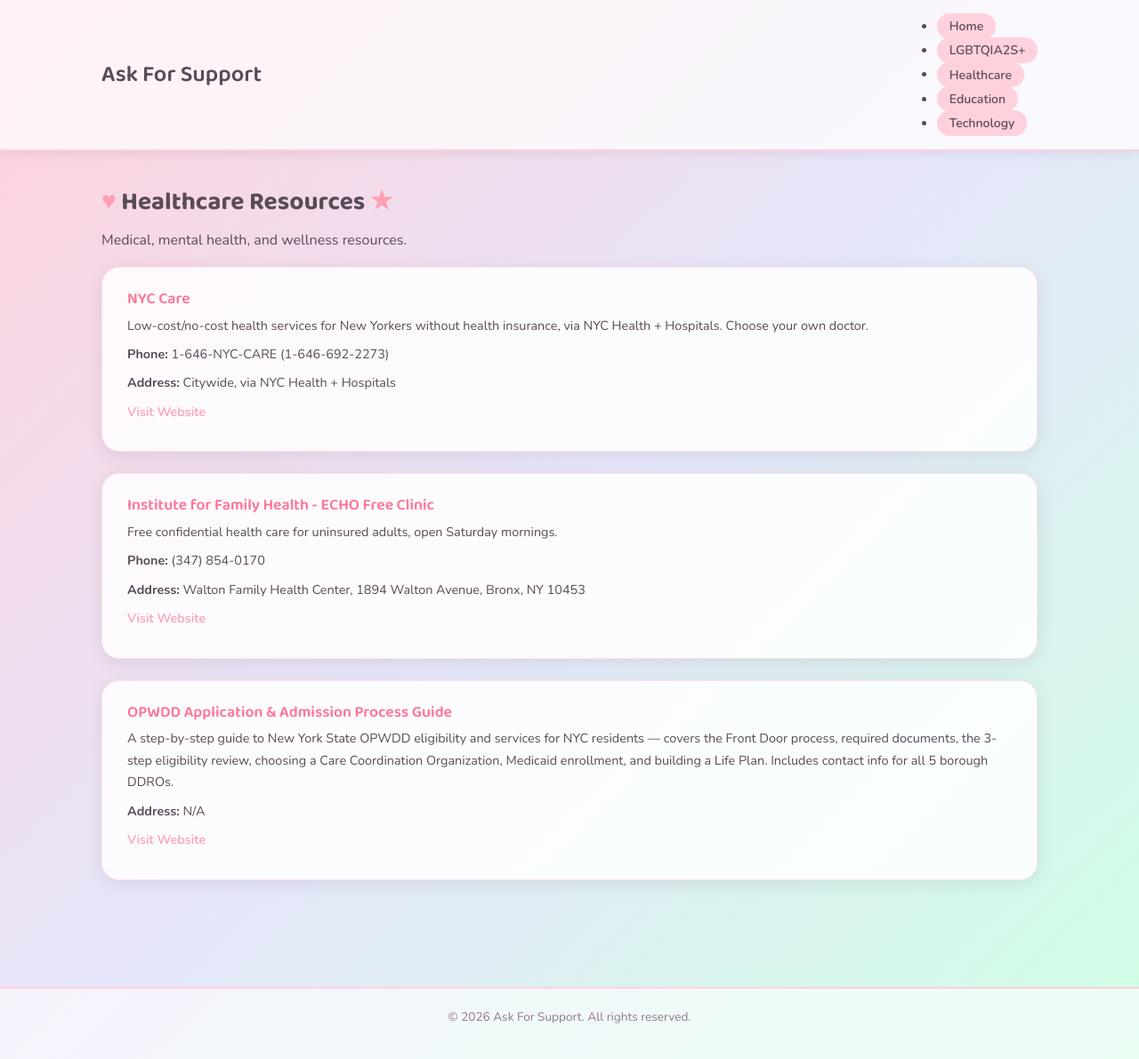
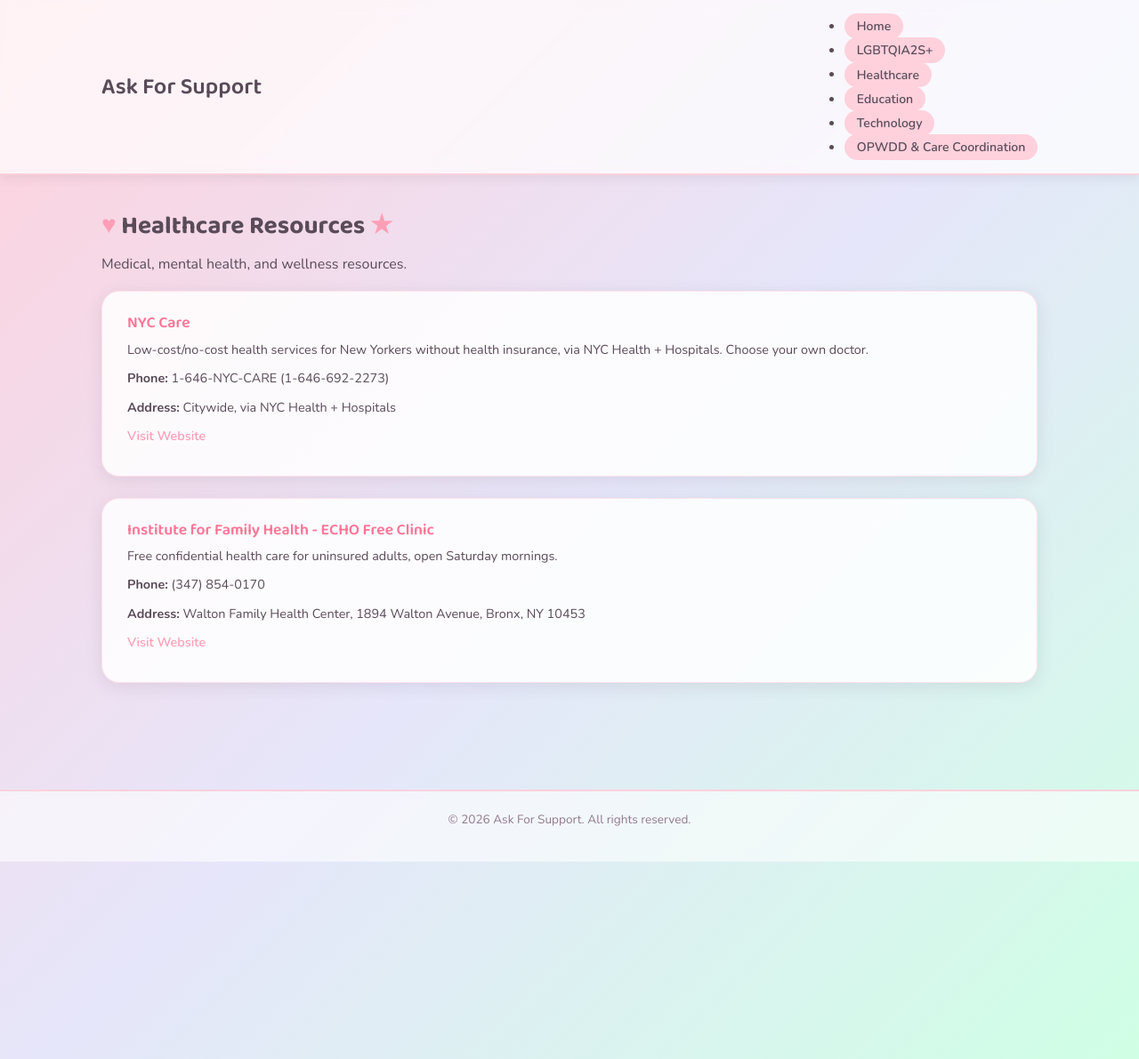
Before and after one commit to penelopethrock-cyber/askforsupport, a Jekyll site: the page built from healthcare/index.html, in a window 1280 px wide and 1191 px high. Shown: the whole window at 89% size. Built offline with Jekyll 4.4.1, drawn with Linux system fonts in a browser that asks for light colours.

Commit message:
Add OPWDD Care Coordination resource section
- Add opwdd.html: full standalone page with NYC CCO cards (Care Design NY, Tri-County Care, ACA-NY) and OPWDD Front Door 5-step process, styled with existing .resource-card/.resource-grid CSS classes
- Add opwdd/index.html: Jekyll data-driven subdir page matching site pattern
- Update _data/resources.yml: add opwdd section with CCO and Front Door entries
- Update _includes/nav.html: add OPWDD & Care Coordination nav link
- Update index.html: add OPWDD & Care Coordination category card

```diff
--- a/_data/resources.yml
+++ b/_data/resources.yml
@@ -21,10 +21,6 @@
     phone: "(347) 854-0170"
     address: "Walton Family Health Center, 1894 Walton Avenue, Bronx, NY 10453"
     link: "https://institute.org"
-  - name: "OPWDD Application & Admission Process Guide"
-    description: "A step-by-step guide to New York State OPWDD eligibility and services for NYC residents — covers the Front Door process, required documents, the 3-step eligibility review, choosing a Care Coordination Organization, Medicaid enrollment, and building a Life Plan. Includes contact info for all 5 borough DDROs."
-    address: "N/A"
-    link: "/assets/docs/opwdd-guide.pdf"
 
 education:
   - name: Brooklyn College Adult Literacy Program (BCALP)
@@ -46,3 +42,22 @@
     phone: "(212) 714-8400"
     address: "Multiple locations, e.g. NYPL 53rd Street Library, 18 West 53rd Street, New York, NY 10019"
     link: "https://nyc.gov/content/oti/pages/free-computer-centers"
+
+opwdd:
+  - name: Care Design NY
+    description: "Provides comprehensive Health Home care management and Medicaid Service Coordination (MSC) for people with I/DD enrolled in OPWDD services. Serves all 5 NYC boroughs."
+    phone: "(518) 235-1888"
+    link: "https://caredesignny.org"
+  - name: Tri-County Care
+    description: "A New York CCO providing Health Home care management and MSC for people with I/DD enrolled in OPWDD services, with offices in Brooklyn, Long Island City, and other locations."
+    phone: "844-504-8400"
+    link: "https://tricountycare.org"
+    note: "As of mid-2026, OPWDD reports Tri-County Care has paused new enrollments. Contact OPWDD or another CCO if enrolling for the first time."
+  - name: Advance Care Alliance of NY (ACA-NY)
+    description: "A nonprofit CCO providing Health Home care management and MSC for people with I/DD enrolled in OPWDD services across all 5 NYC boroughs. Customer service available 24 hours a day."
+    phone: "1-833-692-2269 (24/7 Customer Service)"
+    link: "https://acany.org"
+  - name: "OPWDD Front Door — How to Access Services"
+    description: "The standard entry process for OPWDD services in NY: (1) Contact the Front Door/OPWDD Infoline or a Care Manager; (2) Complete eligibility determination (documentation of I/DD); (3) Enroll in a Care Coordination Organization; (4) Develop a Life Plan; (5) Access services through your plan."
+    phone: "OPWDD Infoline: 1-866-946-9733"
+    link: "https://opwdd.ny.gov/get-started/front-door"
--- a/_includes/nav.html
+++ b/_includes/nav.html
@@ -5,5 +5,6 @@
     <li><a href="/healthcare/">Healthcare</a></li>
     <li><a href="/education/">Education</a></li>
     <li><a href="/technology/">Technology</a></li>
+    <li><a href="/opwdd/">OPWDD &amp; Care Coordination</a></li>
   </ul>
 </nav>
--- a/index.html
+++ b/index.html
@@ -24,4 +24,8 @@
     <h3>Technology</h3>
     <p>Digital access, equipment, and tech support.</p>
   </a>
+  <a href="/opwdd/" class="card">
+    <h3>OPWDD &amp; Care Coordination</h3>
+    <p>CCOs and the Front Door process for accessing OPWDD services for people with I/DD.</p>
+  </a>
 </div>
--- /dev/null
+++ b/opwdd.html
@@ -0,0 +1,176 @@
+<!DOCTYPE html>
+<html lang="en">
+<head>
+  <meta charset="UTF-8" />
+  <meta name="viewport" content="width=device-width, initial-scale=1.0" />
+  <title>OPWDD &amp; Care Coordination &#x2013; Ask For Support</title>
+  <meta name="description" content="OPWDD Care Coordination Organizations (CCOs) serving all 5 NYC boroughs and the OPWDD Front Door process for accessing services for people with I/DD." />
+  <link rel="stylesheet" href="style.css" />
+</head>
+<body>
+
+  <!-- ====== HEADER ====== -->
+  <header class="site-header">
+    <div class="container">
+      <a href="index.html" class="site-logo">Ask For Support</a>
+      <nav aria-label="Main navigation">
+        <ul class="nav-links">
+          <li><a href="index.html">Home</a></li>
+          <li><a href="lgbtqia2s.html">LGBTQIA2S+</a></li>
+          <li><a href="healthcare.html">Healthcare</a></li>
+          <li><a href="education.html">Education</a></li>
+          <li><a href="technology.html">Technology</a></li>
+          <li><a href="opwdd.html" class="active">OPWDD &amp; Care Coordination</a></li>
+        </ul>
+      </nav>
+    </div>
+  </header>
+
+  <!-- ====== PAGE HEADER ====== -->
+  <section class="page-header">
+    <div class="container">
+      <div class="page-icon">&#x1F91D;</div>
+      <h1>OPWDD &amp; Care Coordination</h1>
+      <p>Care Coordination Organizations (CCOs) serving all 5 NYC boroughs and how to access OPWDD services through the Front Door process.</p>
+    </div>
+  </section>
+
+  <!-- ====== RESOURCES ====== -->
+  <main class="section">
+    <div class="container">
+
+      <a href="index.html" class="back-link">&#x2190; Back to All Categories</a>
+
+      <!-- ====== NYC CCO SECTION ====== -->
+      <h2 class="section-heading">NYC Care Coordination Organizations (CCOs)</h2>
+      <p class="section-intro">These three organizations provide Medicaid Service Coordination (MSC) and Health Home care management for people with intellectual/developmental disabilities (I/DD) enrolled in OPWDD services. All three serve all 5 NYC boroughs.</p>
+
+      <div class="resource-grid">
+
+        <!-- Care Design NY -->
+        <div class="resource-card">
+          <span class="resource-type">Care Coordination Organization</span>
+          <div class="resource-name">Care Design NY</div>
+          <p class="resource-desc">Provides comprehensive Health Home care management and Medicaid Service Coordination for people with I/DD enrolled in OPWDD services across New York, including all 5 NYC boroughs.</p>
+          <div class="resource-details">
+            <span><span class="detail-icon">&#x1F4DE;</span> (518) 235-1888</span>
+            <span><span class="detail-icon">&#x1F310;</span> caredesignny.org</span>
+          </div>
+          <div class="card-actions">
+            <a href="tel:15182351888" class="btn btn-primary">&#x1F4DE; Call (518) 235-1888</a>
+            <a href="https://caredesignny.org" target="_blank" rel="noopener" class="btn btn-secondary">&#x1F310; caredesignny.org</a>
+          </div>
+        </div>
+
+        <!-- Tri-County Care -->
+        <div class="resource-card">
+          <span class="resource-type">Care Coordination Organization</span>
+          <div class="resource-name">Tri-County Care</div>
+          <p class="resource-desc">A New York CCO providing Health Home care management and Medicaid Service Coordination for people with I/DD enrolled in OPWDD services, with offices in Brooklyn, Long Island City, and other locations.</p>
+          <div class="resource-details">
+            <span><span class="detail-icon">&#x1F4DE;</span> 844-504-8400</span>
+            <span><span class="detail-icon">&#x1F310;</span> tricountycare.org</span>
+          </div>
+          <div class="card-actions">
+            <a href="tel:18445048400" class="btn btn-primary">&#x1F4DE; Call 844-504-8400</a>
+            <a href="https://tricountycare.org" target="_blank" rel="noopener" class="btn btn-secondary">&#x1F310; tricountycare.org</a>
+          </div>
+          <p class="resource-note">&#x26A0;&#xFE0F; <em>Note: As of mid-2026, OPWDD reports Tri-County Care has paused new enrollments. Contact OPWDD or another CCO if enrolling for the first time.</em></p>
+        </div>
+
+        <!-- Advance Care Alliance of NY -->
+        <div class="resource-card">
+          <span class="resource-type">Care Coordination Organization</span>
+          <div class="resource-name">Advance Care Alliance of NY (ACA-NY)</div>
+          <p class="resource-desc">A nonprofit CCO providing Health Home care management and Medicaid Service Coordination for people with I/DD enrolled in OPWDD services across all 5 NYC boroughs. Customer service available 24 hours a day.</p>
+          <div class="resource-details">
+            <span><span class="detail-icon">&#x1F4DE;</span> 1-833-692-2269 (24/7)</span>
+            <span><span class="detail-icon">&#x2709;&#xFE0F;</span> questions@myacany.org</span>
+            <span><span class="detail-icon">&#x1F310;</span> acany.org</span>
+          </div>
+          <div class="card-actions">
+            <a href="tel:18336922269" class="btn btn-primary">&#x1F4DE; Call 1-833-692-2269</a>
+            <a href="https://acany.org" target="_blank" rel="noopener" class="btn btn-secondary">&#x1F310; acany.org</a>
+          </div>
+        </div>
+
+      </div><!-- /.resource-grid -->
+
+      <!-- ====== FRONT DOOR SECTION ====== -->
+      <h2 class="section-heading" style="margin-top:2.5rem;">The OPWDD &ldquo;Front Door&rdquo; Process</h2>
+      <p class="section-intro">The Front Door is the standard entry process for accessing OPWDD services in New York State. Here is how it works, step by step:</p>
+
+      <div class="resource-grid">
+
+        <!-- Step 1 -->
+        <div class="resource-card">
+          <span class="resource-type">Step 1</span>
+          <div class="resource-name">Contact the Front Door or a Care Manager</div>
+          <p class="resource-desc">Call the OPWDD Infoline or contact your local OPWDD Regional Office to get started. You can also reach out directly to a Care Coordination Organization (see above). Front Door staff will guide you through the process.</p>
+          <div class="resource-details">
+            <span><span class="detail-icon">&#x1F4DE;</span> OPWDD Infoline: 1-866-946-9733</span>
+            <span><span class="detail-icon">&#x1F310;</span> opwdd.ny.gov/get-started/front-door</span>
+          </div>
+          <div class="card-actions">
+            <a href="tel:18669469733" class="btn btn-primary">&#x1F4DE; Call 1-866-946-9733</a>
+            <a href="https://opwdd.ny.gov/get-started/front-door" target="_blank" rel="noopener" class="btn btn-secondary">&#x1F310; OPWDD Front Door</a>
+          </div>
+        </div>
+
+        <!-- Step 2 -->
+        <div class="resource-card">
+          <span class="resource-type">Step 2</span>
+          <div class="resource-name">Complete Eligibility Determination</div>
+          <p class="resource-desc">OPWDD eligibility is based on documentation of an intellectual or developmental disability (I/DD) that began before age 22. You will need to provide diagnostic records, psychological evaluations, or other documentation. OPWDD staff review your records and make an eligibility determination.</p>
+        </div>
+
+        <!-- Step 3 -->
+        <div class="resource-card">
+          <span class="resource-type">Step 3</span>
+          <div class="resource-name">Enroll in a Care Coordination Organization</div>
+          <p class="resource-desc">Once found eligible, you will enroll with one of the Care Coordination Organizations (CCOs) listed above. Your CCO assigns you a Care Manager who coordinates your services and supports.</p>
+        </div>
+
+        <!-- Step 4 -->
+        <div class="resource-card">
+          <span class="resource-type">Step 4</span>
+          <div class="resource-name">Develop a Life Plan</div>
+          <p class="resource-desc">Together with your Care Manager, family, and other people you choose, you develop a Life Plan &#x2014; a person-centered plan that describes your goals, strengths, needs, and the services and supports that will help you live the life you want.</p>
+        </div>
+
+        <!-- Step 5 -->
+        <div class="resource-card">
+          <span class="resource-type">Step 5</span>
+          <div class="resource-name">Access Services Through Your Life Plan</div>
+          <p class="resource-desc">With your Life Plan in place, your Care Manager helps you access OPWDD-funded services such as residential supports, day programs, respite, employment services, community habilitation, and more. Services are authorized and coordinated through your plan.</p>
+        </div>
+
+        <!-- OPWDD Contact Card -->
+        <div class="resource-card">
+          <span class="resource-type">State Agency</span>
+          <div class="resource-name">OPWDD &#x2013; Office for People With Developmental Disabilities</div>
+          <p class="resource-desc">New York State agency that coordinates services and supports for people with intellectual and developmental disabilities. Contact them to start the Front Door process, find a regional office, or learn about available programs.</p>
+          <div class="resource-details">
+            <span><span class="detail-icon">&#x1F4DE;</span> Infoline: 1-866-946-9733</span>
+            <span><span class="detail-icon">&#x1F310;</span> opwdd.ny.gov</span>
+          </div>
+          <div class="card-actions">
+            <a href="tel:18669469733" class="btn btn-primary">&#x1F4DE; Call 1-866-946-9733</a>
+            <a href="https://opwdd.ny.gov/contact-us" target="_blank" rel="noopener" class="btn btn-secondary">&#x1F310; Regional Offices</a>
+          </div>
+        </div>
+
+      </div><!-- /.resource-grid -->
+
+    </div><!-- /.container -->
+  </main>
+
+  <!-- ====== FOOTER ====== -->
+  <footer class="site-footer">
+    <div class="container">
+      <p>&copy; Ask For Support &mdash; <a href="index.html">askfor.support</a></p>
+    </div>
+  </footer>
+
+</body>
+</html>
--- /dev/null
+++ b/opwdd/index.html
@@ -0,0 +1,19 @@
+---
+layout: default
+title: OPWDD & Care Coordination
+---
+<h2>OPWDD &amp; Care Coordination</h2>
+<p>Care Coordination Organizations serving all 5 NYC boroughs and how to access OPWDD services for people with I/DD.</p>
+
+<div class="resource-list">
+  {% for resource in site.data.resources.opwdd %}
+  <div class="resource-card">
+    <h3>{{ resource.name }}</h3>
+    <p class="desc">{{ resource.description }}</p>
+    {% if resource.phone %}<p><strong>Phone:</strong> {{ resource.phone }}</p>{% endif %}
+    {% if resource.address %}<p><strong>Address:</strong> {{ resource.address }}</p>{% endif %}
+    {% if resource.link %}<p><a href="{{ resource.link }}" target="_blank" rel="noopener noreferrer">Visit Website</a></p>{% endif %}
+    {% if resource.note %}<p class="resource-note"><em>{{ resource.note }}</em></p>{% endif %}
+  </div>
+  {% endfor %}
+</div>
```
